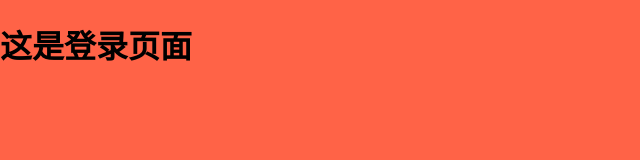
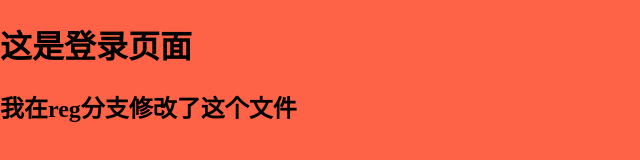
Before and after one commit to Wx-lin/Project-one, a plain HTML site: page login.html in a window 1280 px wide. Shown: the whole page, without its empty margins (0-640 px from the left). Drawn offline with Linux system fonts and the light colour scheme.

Commit message:
在reg修改

```diff
--- a/login.html
+++ b/login.html
@@ -15,5 +15,6 @@
 </head>
 <body>
     <h1>这是登录页面</h1>
+    <h2>我在reg分支修改了这个文件</h2>
 </body>
 </html>
```
